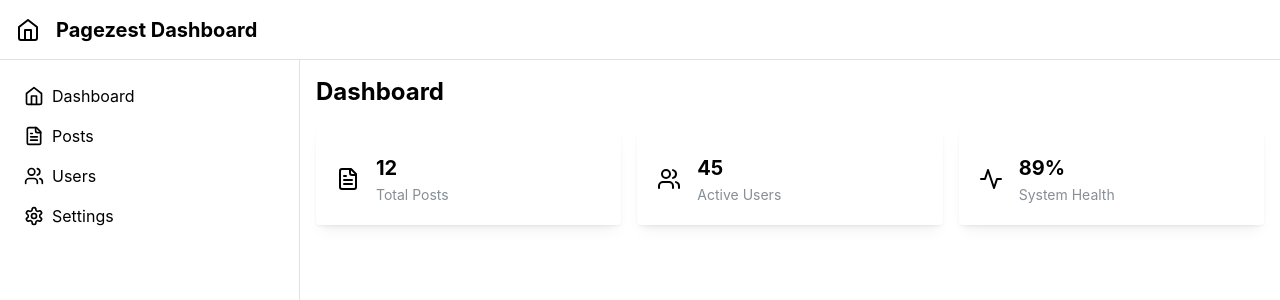
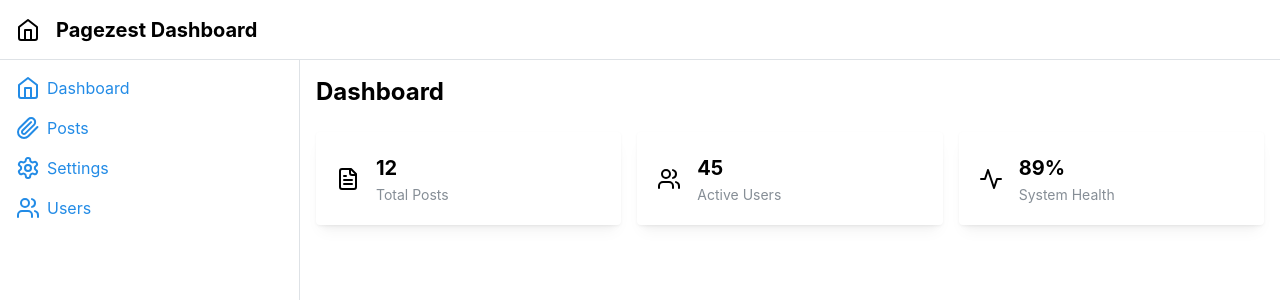
Before and after one commit to pagezest/pagezest, a React (Vite) app in the folder admin/: page / in a window 1280 px wide. Shown: the top 300 px of the page. Built offline with nearby package versions, Linux system fonts and the light colour scheme.

Commit message:
improve: navbar links

```diff
--- a/admin/src/components/Layout.tsx
+++ b/admin/src/components/Layout.tsx
@@ -1,11 +1,73 @@
 import React from 'react';
-import { AppShell, Burger, Group } from '@mantine/core';
+import { AppShell, Burger, Group, Tree, TreeNodeData, } from '@mantine/core';
 import { useDisclosure } from '@mantine/hooks';
-import { Outlet, Link } from 'react-router-dom';
-import { Home, FileText, Users, Settings } from 'lucide-react';
+import { Outlet, Link, useLocation, useMatch, useMatches } from 'react-router-dom';
+import { Home, FileText, Users, Settings, Square, Paperclip, Palette, Puzzle } from 'lucide-react';
+
+
 
 export function Layout() {
+  const location = useLocation();
   const [opened, { toggle }] = useDisclosure();
+
+  const navbarItems: TreeNodeData[] = [{
+    label: 'Dashboard',
+    value: 'dashboard',
+    nodeProps: {path: '/',}
+  }, {
+    label: 'Posts',
+    value: 'posts',
+    nodeProps: {path: '/posts',}
+  }, {
+    label: 'Settings',
+    value: 'settings',
+    nodeProps: {path: '/settings',},
+    children: [{
+      label: 'Themes',
+      value: 'themes',
+      nodeProps: {path: '/settings/themes',},
+    }, {
+      label: 'Plugins',
+      value: 'plugins',
+      nodeProps: {path: '/settings/plugins',},
+    }],
+  }, {
+    label: 'Users',
+    value: 'users',
+    nodeProps: {path: '/users',},
+  }];
+
+  const renderNode = ({node, expanded, hasChildren, elementProps}) => {
+    let icon = <Square />;
+    switch(node.value) {
+      case 'dashboard':
+        icon = <Home />
+      break;
+      case 'settings':
+        icon = <Settings />
+      break;
+      case 'posts':
+        icon = <Paperclip />
+      break;
+      case 'users':
+        icon = <Users />
+      break;
+      case 'themes':
+        icon = <Palette />
+      break;
+      case 'plugins':
+        icon = <Puzzle />
+      break;
+      default:
+        icon = <span>{node.value}</span>
+    }
+    return (
+      <Group {...elementProps} gap={7} mb="md" c={true ? 'blue': ''}>
+        {icon}
+        <span>{node.label}</span>
+      </Group>
+    );
+  };
 
   return (
     <AppShell
@@ -28,6 +90,16 @@ export function Layout() {
       </AppShell.Header>
 
       <AppShell.Navbar p="md">
+        <Tree data={navbarItems}
+          levelOffset={32}
+          expandOnClick
+          expandOnSpace
+          renderNode={renderNode}>
+        </Tree>
+      </AppShell.Navbar>
+
+      {/*
+          <AppShell.Navbar p="md">
           <Link to="/" className="flex items-center p-2 hover:bg-gray-100 rounded">
           <Home className="mr-2" size={20} />
           Dashboard
@@ -45,6 +117,7 @@ export function Layout() {
           Settings
           </Link>
           </AppShell.Navbar>
+        */}
 
       <AppShell.Main>
         <Outlet />
```
Lines whose indentation alone changed are shown as unchanged.
